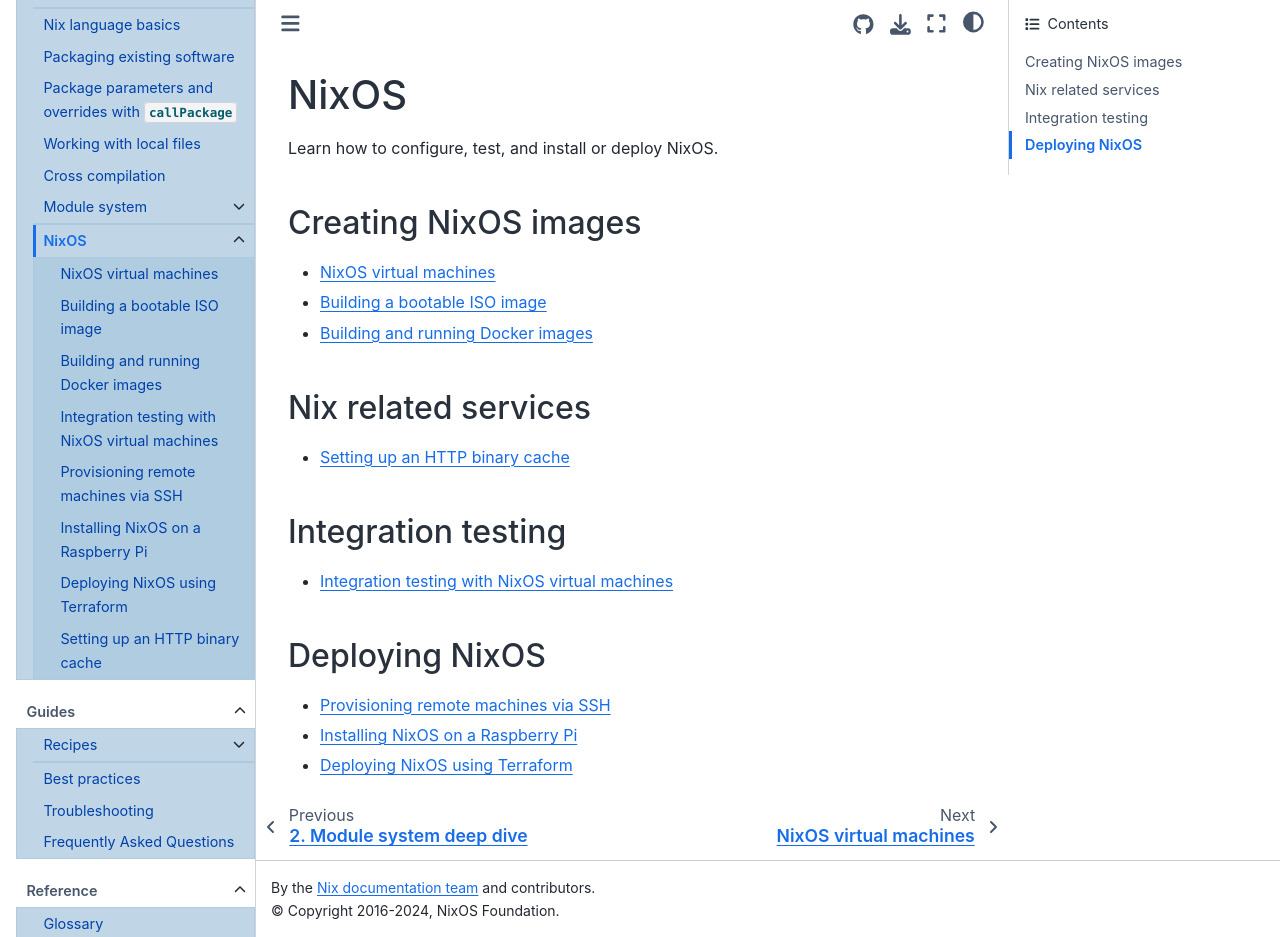
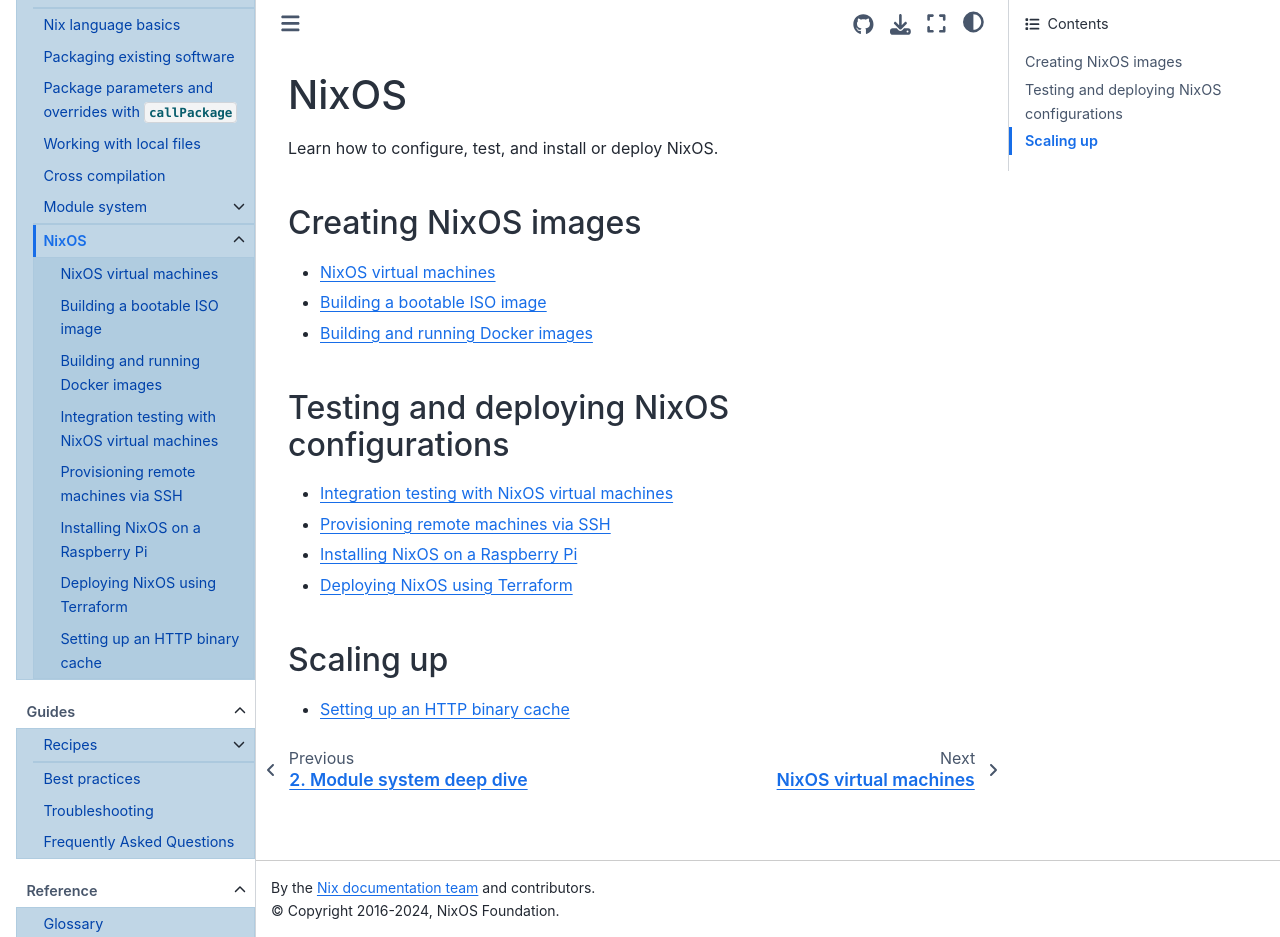
Before and after one commit to NixOS/nix.dev, a Sphinx documentation site: the page built from source/tutorials/nixos/index.md, in a window 1280 px wide and 937 px high. Built offline with Sphinx 7.4.7 and the Sphinx Book theme 1.1.4, drawn with Linux system fonts in a browser that asks for light colours.

Commit message:
reorder NixOS tutorials overview

````diff
--- a/source/tutorials/nixos/index.md
+++ b/source/tutorials/nixos/index.md
@@ -8,20 +8,16 @@
 - [](building-bootable-iso-image)
 - [](building-and-running-docker-images)
 
-## Nix related services
-
-- [](binary-cache-setup)
-
-## Integration testing
+## Testing and deploying NixOS configurations
 
 - [](integration-testing-using-virtual-machines)
-
-## Deploying NixOS
-
-- [](provisioning-remote-machines)
+- [](provisioning-remote-machines-tutorial)
 - [](installing-nixos-on-a-raspberry-pi)
 - [](deploying-nixos-using-terraform)
 
+## Scaling up
+
+- [](binary-cache-setup)
 
 ```{toctree}
 :maxdepth: 1
````
Also changed, not shown: source/tutorials/nixos/binary-cache-setup.md (+1 -1 lines), source/tutorials/nixos/provisioning-remote-machines.md (+1 -0 lines).
